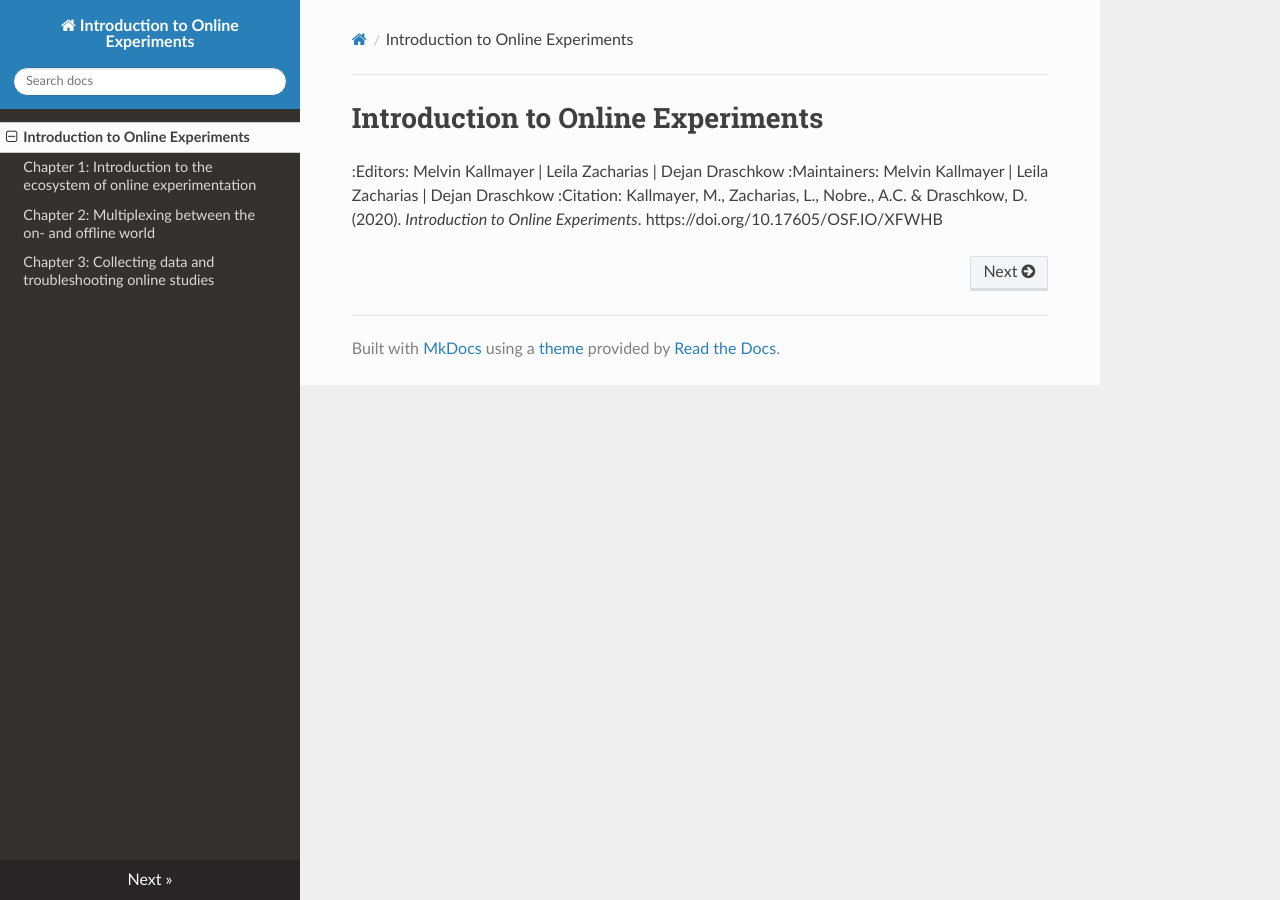
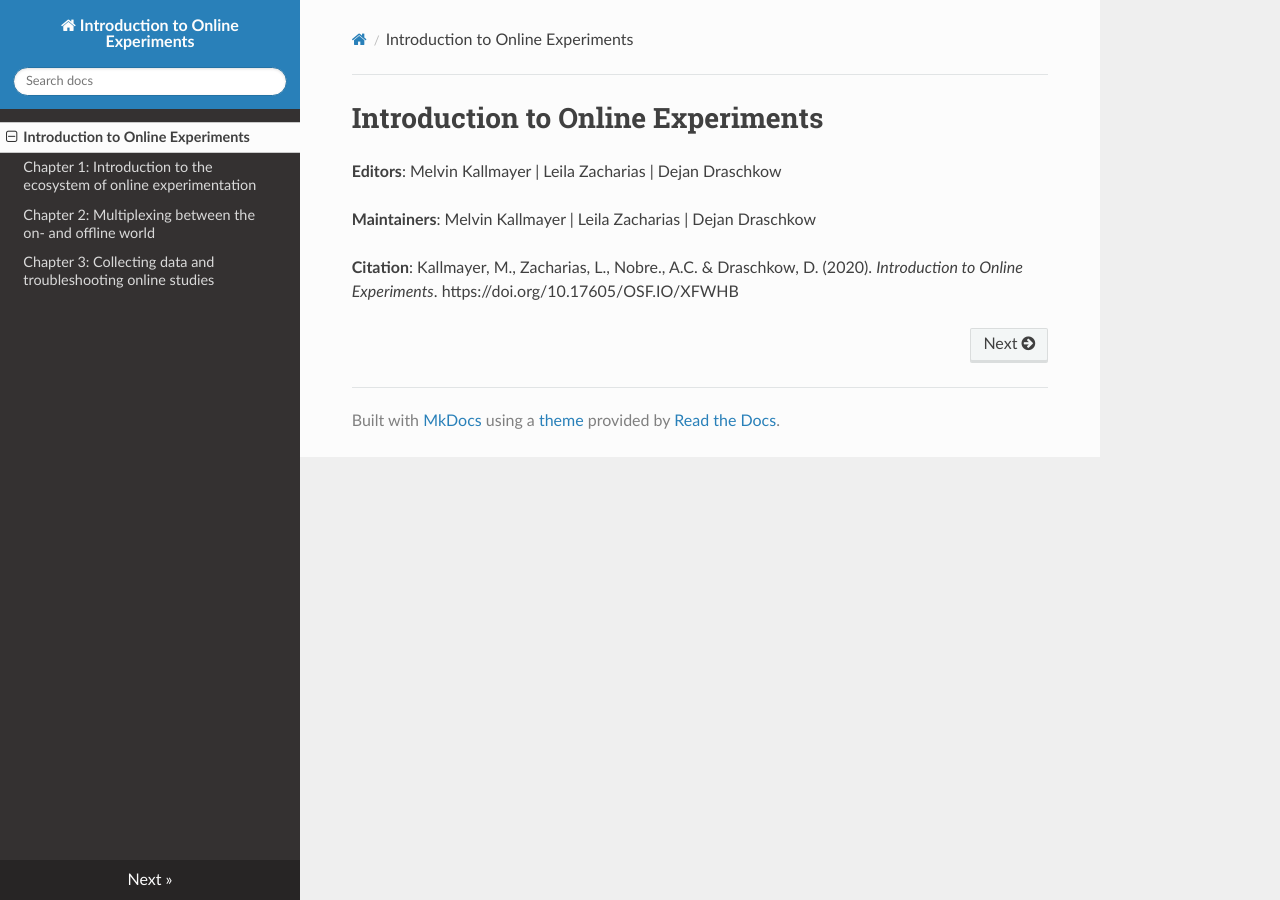
Before and after one commit to onlinews/online_ws, an MkDocs documentation site: the page built from docs/index.md, in a window 1280 px wide. Built offline with MkDocs 1.6.1, drawn with Linux system fonts in a browser that asks for light colours; nearby versions of some CDN libraries; part of the change alters nothing that is shown.

```diff
--- a/docs/index.md
+++ b/docs/index.md
@@ -1,5 +1,7 @@
 Introduction to Online Experiments
 ==================================================================================================
-:Editors: Melvin Kallmayer | Leila Zacharias | Dejan Draschkow
-:Maintainers: Melvin Kallmayer | Leila Zacharias | Dejan Draschkow
-:Citation: Kallmayer, M., Zacharias, L., Nobre., A.C. & Draschkow, D. (2020). *Introduction to Online Experiments*. https://doi.org/10.17605/OSF.IO/XFWHB
+**Editors**: Melvin Kallmayer | Leila Zacharias | Dejan Draschkow
+
+**Maintainers**: Melvin Kallmayer | Leila Zacharias | Dejan Draschkow
+
+**Citation**: Kallmayer, M., Zacharias, L., Nobre., A.C. & Draschkow, D. (2020). *Introduction to Online Experiments*. https://doi.org/10.17605/OSF.IO/XFWHB
```
